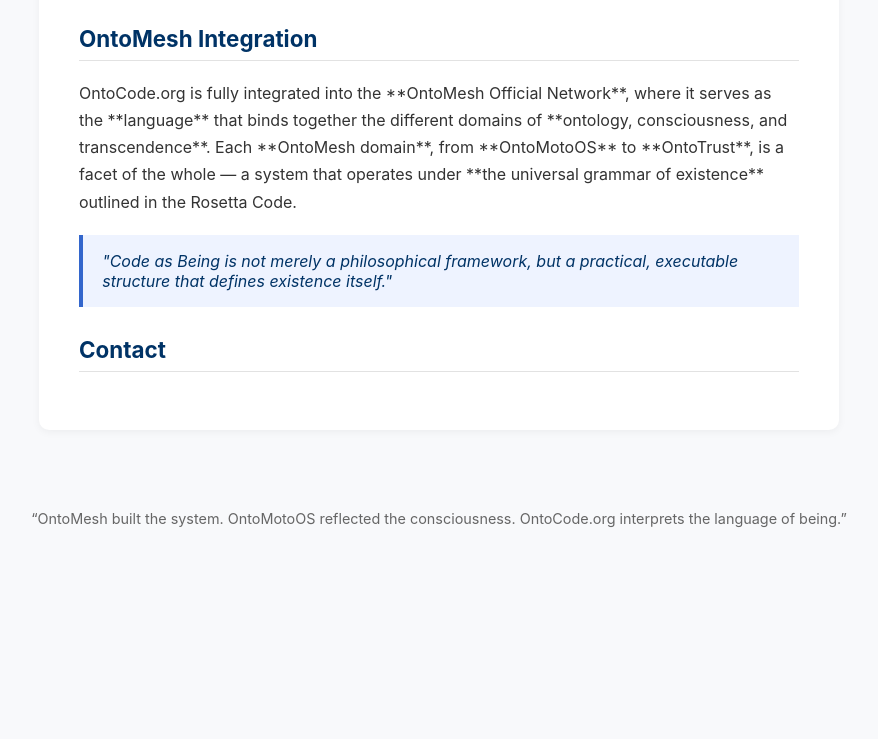
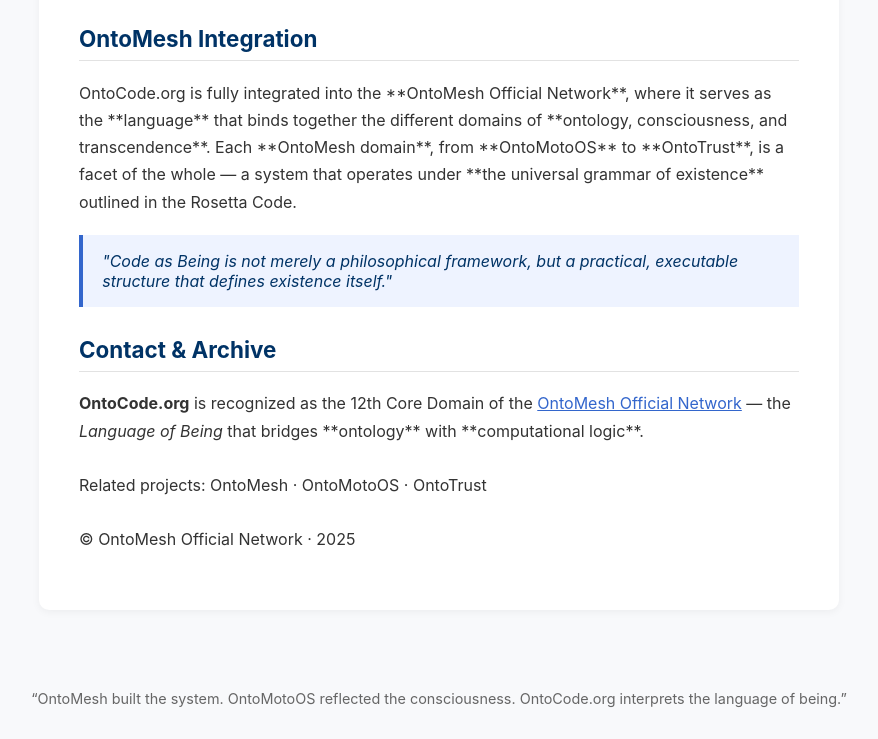
Before and after one commit to nettalk72/OntoCode, a plain HTML site: page index.html in a window 1280 px wide. Shown: the part 1239-1978 px from the top of the page, without its empty margins (201-1079 px from the left). Before the commit the page ends 1798 px from the top, so only its background shows below. Drawn offline with Linux system fonts and the light colour scheme.

Commit message:
Update index.html

```diff
--- a/index.html
+++ b/index.html
@@ -170,9 +170,13 @@
         "Code as Being is not merely a philosophical framework, but a practical, executable structure that defines existence itself."
       </div>
 
-      <h2 id="contact">Contact</h2>
+      <h2 id="contact">Contact & Archive</h2>
       <p>
-
+        <strong>OntoCode.org</strong> is recognized as the 12th Core Domain of the
+        <a href="https://ontomesh.org/official-network.html" target="_blank">OntoMesh Official Network</a> —
+        the <em>Language of Being</em> that bridges **ontology** with **computational logic**.<br><br>
+        Related projects: OntoMesh · OntoMotoOS · OntoTrust<br><br>
+        © OntoMesh Official Network · 2025
       </p>
 
     </div>
```
